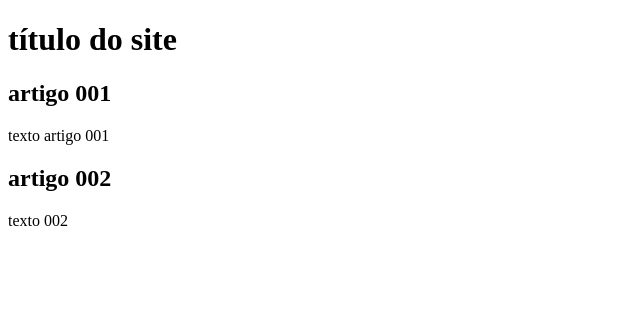
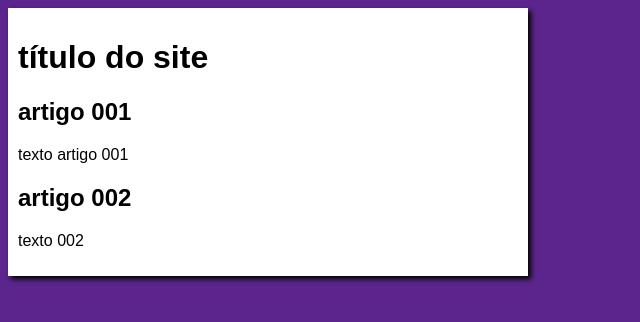
Before and after one commit to TatianaLoureiroTI/projeto-site, a plain HTML site: page index.html in a window 1280 px wide. Shown: the whole page, without its empty margins (0-640 px from the left). Drawn offline with Linux system fonts and the light colour scheme.

Commit message:
Iniciei odesign

```diff
--- /dev/null
+++ b/estilos/style.css
@@ -0,0 +1,18 @@
+*{
+    font-family: Arial, Helvetica, sans-serif;
+    font-size: 16pix;
+}
+
+body{
+background-color: hsl(271, 58%, 35%);
+
+}
+
+main{
+background-color:white ;
+width: 500px;
+margin-top: auto;
+padding: 10px;
+box-shadow: 3px 3px 5px black;
+
+}
--- a/index.html
+++ b/index.html
@@ -10,6 +10,7 @@
     <main>
      <header>
        <h1> título do site</h1>
+       <link rel="stylesheet" href="estilos/style.css">
        <article>
         <h2>artigo 001</h2>
         <p>texto artigo 001</p>
```
